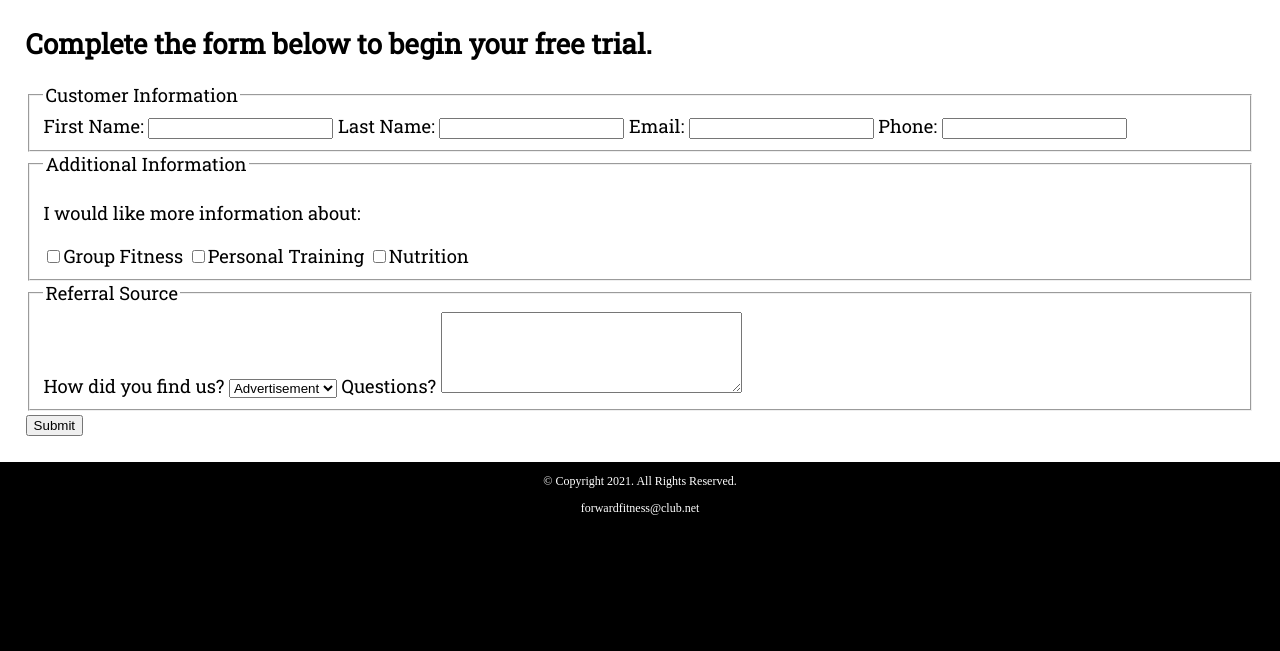
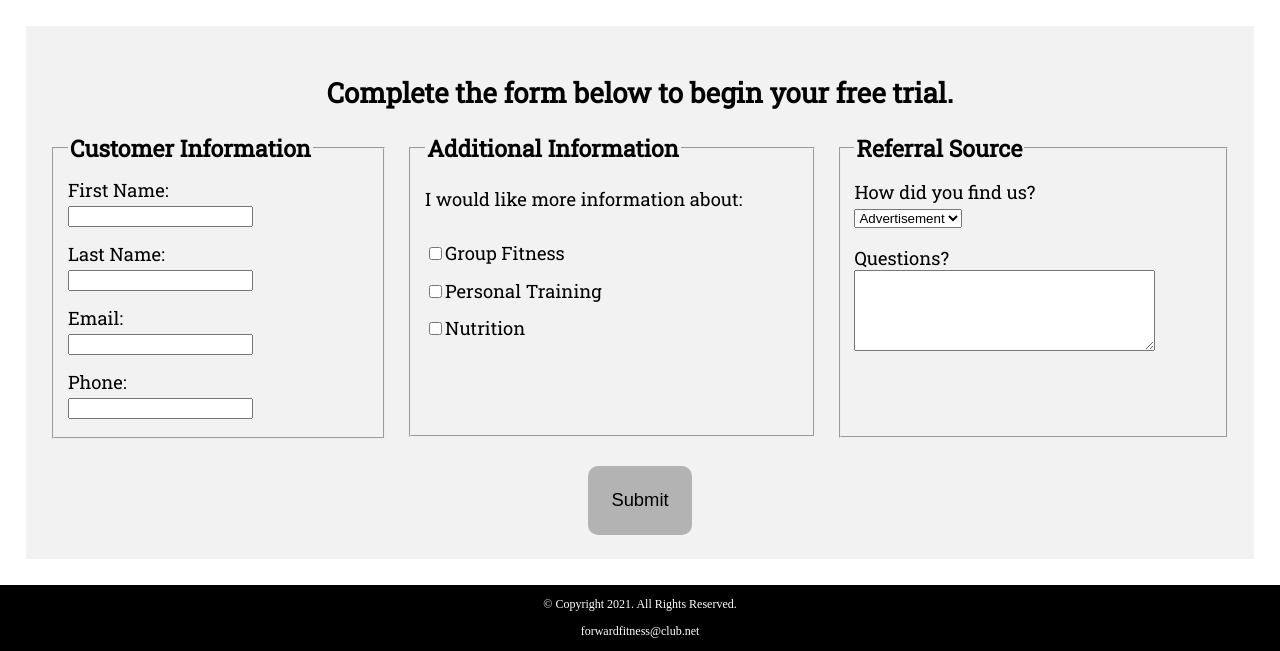
Before and after one commit to 334Fa23/ch8notes-orazgeldiyevd, a plain HTML site: page contact.html in a window 1280 px wide. Shown: the part 916-1567 px from the top of the page. Before the commit the page ends 1444 px from the top, so only its background shows below. Drawn offline with Linux system fonts and the light colour scheme; a web font is replaced by a local one.

Commit message:
Update styles.css

```diff
--- a/css/styles.css
+++ b/css/styles.css
@@ -1,6 +1,6 @@
 /*
-Author:
-Date:
+Author: Didar Orazgeldiyev
+Date: 08/29/2023
 File Name: styles.css
 */
 
@@ -183,6 +183,41 @@ article:nth-of-type(2) {
     height: 50%;
 }
 
+#form {
+    margin-top: 2%;
+    background-color: #f2f2f2;
+    padding: 2%;
+}
+
+#form h2 {
+    text-align: center;
+}
+
+/* Style Rules for form elements */
+fieldset, input, select, textarea {
+    margin-bottom: 2%;
+}
+
+fieldset legend {
+    font-weight: bold;
+    font-size: 1.25em;
+}
+
+label {
+    display: block;
+    padding-top: 3%;
+}
+
+form #submit {
+    margin: 0 auto;
+    border: none;
+    display: block;
+    padding: 2%;
+    background-color: #b3b3b3;
+    font-size: 1em;
+    border-radius: 10px;
+}
+
 /* Style rules for footer content */
 footer p {
     font-size: 0.75em;
@@ -285,6 +320,41 @@ footer p a {
         height: 450px;
     }
 
+    /* Tablet Viewposrt: Style rules for table */
+    table {
+      border: 1px solid #000;
+      border-collapse: collapse;
+      margin: 0 auto;
+      width: 100%;
+    }
+
+    caption {
+      font-size: 1.5em;
+      font-weight: bold;
+      padding: 1%;
+    }
+
+    th, td {
+      border: 1px solid #000;
+      padding:2%;
+    }
+
+    th {
+      background-color: #000;
+      color: #fff;
+      font-size: 1.15em;
+    }
+
+    tr:nth-child(odd) {
+      background-color: #ccc;
+    }
+
+/* Tablet Viewport: Style rule for form element */
+form {
+    width: 70%;
+    margin: 0 auto;
+}
+
 }
 
 /* Media Query for Desktop Viewport */
@@ -358,6 +428,21 @@ footer p a {
         clear: left;
     }
 
+/* Desktop Viewport: Style rules for form elements */
+form {
+    width: auto;
+}
+
+.form-grid {
+    display: grid;
+    grid-template-columns: auto auto auto;
+    grid-gap: 20px;
+}
+
+.btn {
+    grid-column: 1 / span 3;
+}
+
 }
 
 /* Media Query for Large Desktop Viewports */
@@ -366,6 +451,10 @@ footer p a {
     #container {
         width: 1920px;
         margin: 0 auto;
+    }
+
+    table {
+      width: 80%;
     }
 
 }
```
